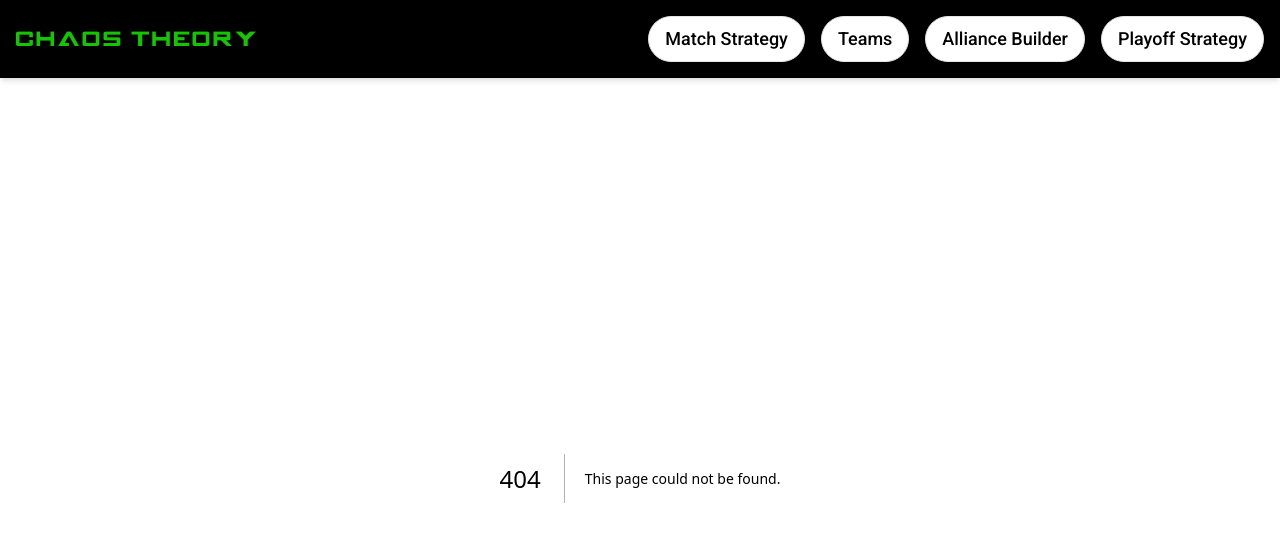
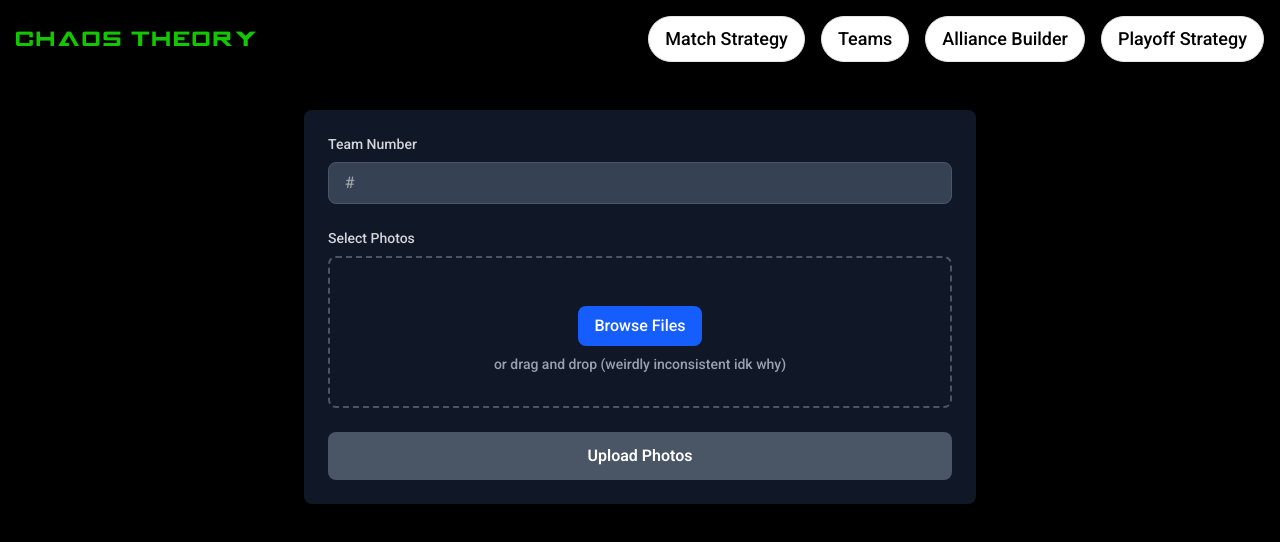
Before and after one commit to SummitRobotics/2026-dashboard, a Next.js app: page /upload in a window 1280 px wide. Before the commit this address had no page. Shown: the top 542 px of the page. Built offline with nearby package versions, Linux system fonts and the light colour scheme.

Commit message:
please work

```diff
--- a/app/components/firebase.ts
+++ b/app/components/firebase.ts
@@ -1,5 +1,6 @@
 import { initializeApp, getApps, getApp } from "firebase/app";
 import { getFirestore } from "firebase/firestore";
+import { getStorage } from "firebase/storage";
 
 const firebaseConfig = {
   apiKey: process.env.FIREBASE_KEY,
@@ -12,5 +13,6 @@ const firebaseConfig = {
 
 const app = getApps().length > 0 ? getApp() : initializeApp(firebaseConfig);
 const db = getFirestore(app);
+const storage = getStorage(app);
 
-export { db };
+export { db, storage };
--- /dev/null
+++ b/app/upload/page.tsx
@@ -0,0 +1,187 @@
+"use client";
+
+import { useState, useRef, ChangeEvent } from "react";
+import { storage } from "../components/firebase";
+import { ref, uploadBytes, getDownloadURL } from "firebase/storage";
+
+export default function PhotoUpload() {
+  const [teamNumber, setTeamNumber] = useState<string>("");
+  const [selectedFiles, setSelectedFiles] = useState<File[]>([]);
+  const [uploading, setUploading] = useState<boolean>(false);
+  const [uploadProgress, setUploadProgress] = useState<number>(0);
+  const [uploadStatus, setUploadStatus] = useState<string>("");
+  const fileInputRef = useRef<HTMLInputElement>(null);
+
+  const handleFileChange = (e: ChangeEvent<HTMLInputElement>) => {
+    if (e.target.files) {
+      const filesArray = Array.from(e.target.files);
+      setSelectedFiles(filesArray);
+      setUploadStatus("");
+    }
+  };
+
+  const handleDragOver = (e: React.DragEvent<HTMLDivElement>) => {
+    e.preventDefault();
+  };
+
+  const handleDrop = (e: React.DragEvent<HTMLDivElement>) => {
+    e.preventDefault();
+    const filesArray = Array.from(e.dataTransfer.files);
+    setSelectedFiles(filesArray);
+    setUploadStatus("");
+  };
+
+  const handleUpload = async () => {
+    if (!teamNumber.trim()) {
+      setUploadStatus("Add team number dummy");
+      return;
+    }
+
+    if (selectedFiles.length === 0) {
+      setUploadStatus("Add the photos dummy");
+      return;
+    }
+
+    setUploading(true);
+    setUploadProgress(0);
+    setUploadStatus("");
+
+    try {
+      const successfulUploads: string[] = [];
+
+      for (let i = 0; i < selectedFiles.length; i++) {
+        const file = selectedFiles[i];
+        const fileName = teamNumber + "_" + (i + 1) + ".jpg";
+        const storageRef = ref(storage, fileName);
+
+        try {
+          await uploadBytes(storageRef, file);
+          const downloadURL = await getDownloadURL(storageRef);
+          successfulUploads.push(downloadURL);
+
+              setUploadProgress(i + 1);
+        } catch (error) {
+          console.error("Error uploading " + fileName + ":", error);
+          setUploadStatus("Error uploading " + fileName + ", check your internet b4 msging me");
+          setUploading(false);
+          return;
+        }
+      }
+
+      setUploadStatus(
+        "Uploaded " + successfulUploads.length + " photos for team " + teamNumber
+      );
+      setSelectedFiles([]);
+      if (fileInputRef.current) {
+        fileInputRef.current.value = "";
+      }
+    } catch (error) {
+      console.error("upld error:", error);
+      setUploadStatus("error occurred try again.");
+    } finally {
+      setUploading(false);
+    }
+  };
+
+  return (
+    <div className="min-h-screen bg-black p-8">
+      <div className="max-w-2xl mx-auto">
+
+        <div className="bg-gray-900 rounded-lg p-6 shadow-lg">
+          <div className="mb-6">
+            <label htmlFor="teamNumber" className="block text-sm font-medium text-gray-300 mb-2">
+              Team Number
+            </label>
+            <input
+              type="text"
+              id="teamNumber"
+              value={teamNumber}
+              onChange={(e) => setTeamNumber(e.target.value)}
+              placeholder="#"
+              className="w-full px-4 py-2 bg-gray-700 text-white border border-gray-600 rounded-lg focus:outline-none focus:ring-2 focus:ring-blue-500"
+              disabled={uploading}
+            />
+          </div>
+
+          <div className="mb-6">
+            <label className="block text-sm font-medium text-gray-300 mb-2">
+              Select Photos
+            </label>
+            <div
+              className="border-2 border-dashed border-gray-600 rounded-lg p-8 text-center hover:border-gray-500 transition-colors"
+              onDragOver={handleDragOver}
+              onDrop={handleDrop}
+            >
+              <div className="mt-4">
+                <button
+                  type="button"
+                  onClick={() => fileInputRef.current?.click()}
+                  className="inline-flex items-center px-4 py-2 bg-blue-600 text-white rounded-lg hover:bg-blue-700 transition-colors"
+                  disabled={uploading}
+                >
+                  Browse Files
+                </button>
+                <input
+                  ref={fileInputRef}
+                  type="file"
+                  multiple
+                  accept="image/*"
+                  onChange={handleFileChange}
+                  className="hidden"
+                  disabled={uploading}
+                />
+              </div>
+              <p className="mt-2 text-sm text-gray-400">
+                or drag and drop (weirdly inconsistent idk why)
+              </p>
+            </div>
+
+            {selectedFiles.length > 0 && (
+              <div className="mt-4">
+                <p className="text-sm text-gray-300 mb-2">
+                  Selected files: {selectedFiles.length}
+                </p>
+                <div className="max-h-32 overflow-y-auto bg-gray-700 rounded p-3">
+                  {selectedFiles.map((file, index) => (
+                    <div key={index} className="text-sm text-gray-300 py-1">
+                      {teamNumber ? teamNumber + "_" + (index + 1) + ".jpg" : " Photo " + (index + 1)}
+                      ({(file.size / 1024 / 1024).toFixed(2)} MB)
+                    </div>
+                  ))}
+                </div>
+              </div>
+            )}
+          </div>
+
+          <button
+            onClick={handleUpload}
+            disabled={uploading || selectedFiles.length === 0 || !teamNumber}
+            className="w-full py-3 bg-green-600 text-white font-semibold rounded-lg hover:bg-green-700 disabled:bg-gray-600 disabled:cursor-not-allowed transition-colors"
+          >
+            {uploading ? "Uploading..." : "Upload Photos"}
+          </button>
+
+          {uploading && selectedFiles.length > 0 && (
+            <div className="mt-4">
+              <p className="text-sm text-gray-400 text-center">
+                Uploading: {uploadProgress}/{selectedFiles.length}
+              </p>
+            </div>
+          )}
+
+          {uploadStatus && (
+            <div
+              className={"mt-4 p-3 rounded-lg text-center " + (
+                uploadStatus.includes("Error")
+                  ? "bg-red-900 text-red-200"
+                  : "bg-green-900 text-green-200"
+              )}
+            >
+              {uploadStatus}
+            </div>
+          )}
+        </div>
+      </div>
+    </div>
+  );
+}
```
